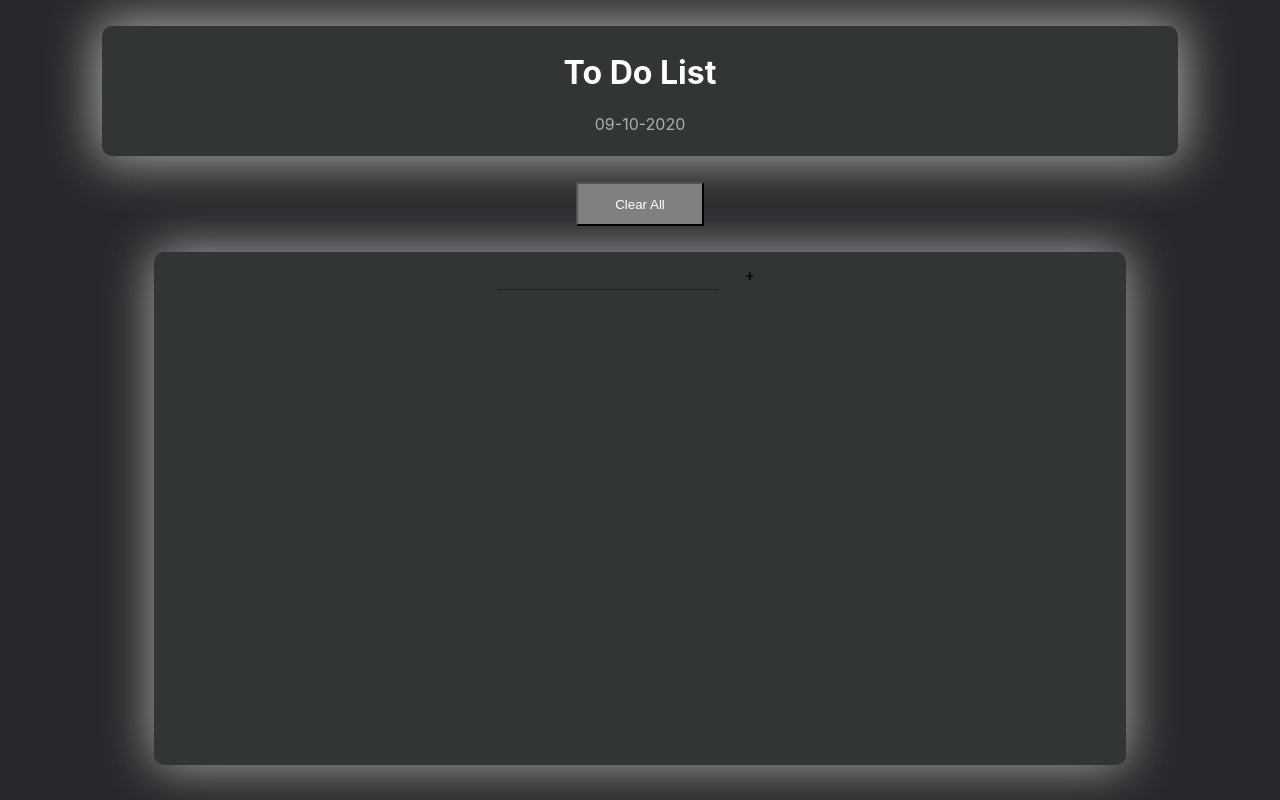
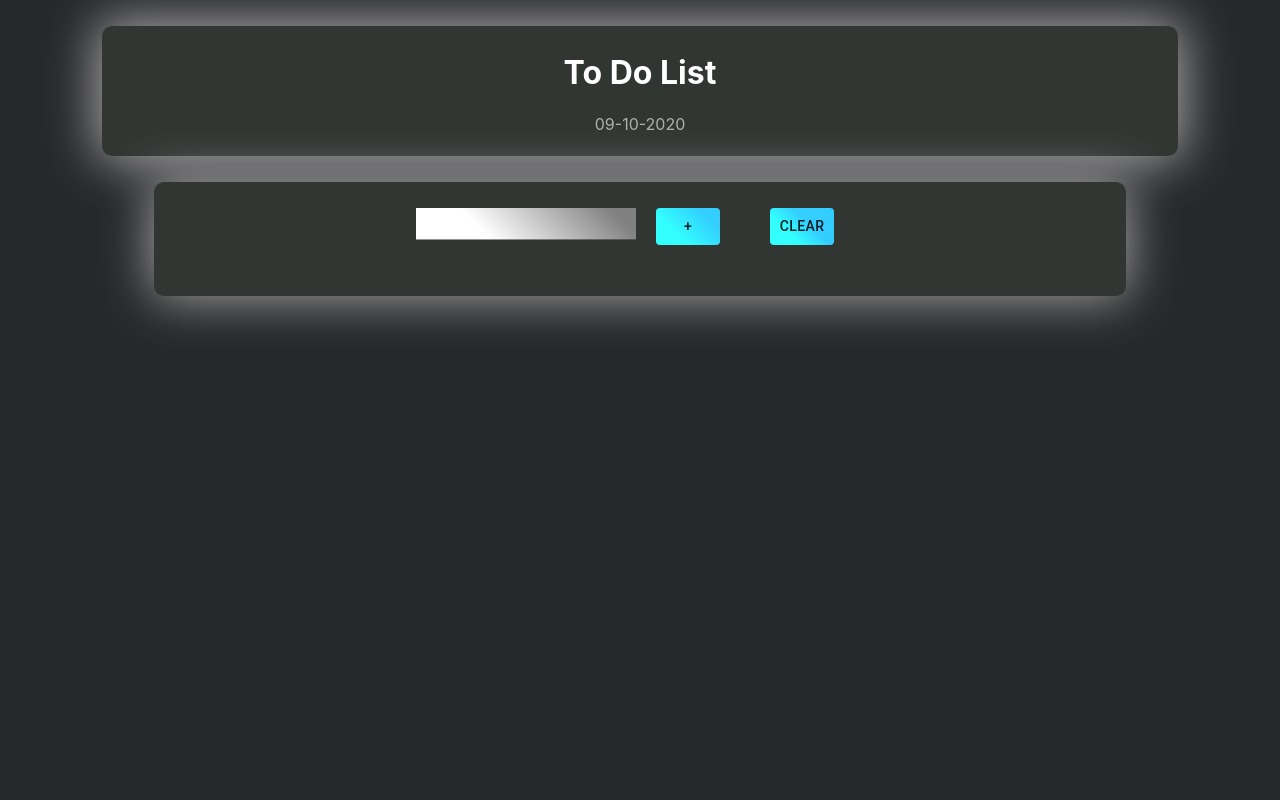
Before and after one commit to SammyLaureys/todolist, a React (Create React App) app: page / in a window 1280 px wide. Built offline with nearby package versions, Linux system fonts and the light colour scheme.

Commit message:
verbeteringen

```diff
--- a/src/App.js
+++ b/src/App.js
@@ -1,10 +1,9 @@
 import React, { useEffect, useState } from "react";
 import "./App.css";
 import styled from "@emotion/styled";
-import ToDoForm from "./components/ToDoForm";
+import Todoform from "./components/todoform";
 import ToDoList from "./components/ToDoList";
-import Date from "./components/Date";
-import Clear from "./components/Clear"
+import Date from "./components/date";
 
 const LOCAL_STORAGE_KEY = "react-todo-list-todos";
 
@@ -19,7 +18,7 @@ const StyledDiv = styled.div`
   margin: 2% 12%;
   padding: 0.5%;
   text-align: center;
-  height: 500px;
+  height: fit-content;
 `;
 
 const StyledDiv2 = styled.div`
@@ -28,10 +27,6 @@ const StyledDiv2 = styled.div`
   box-shadow: 0 0 50px 5px darkgray;
   margin: 2% 8%;
   padding: 0.5%;
-  text-align: center;
-`;
-
-const StyledDiv3 = styled.div`
   text-align: center;
 `;
 
@@ -79,11 +74,8 @@ function App() {
                 </Styledh1>
                 <Date/>
             </StyledDiv2>
-            <StyledDiv3>
-                <Clear setTodos={setTodos}/>
-            </StyledDiv3>
             <StyledDiv>
-                <ToDoForm addTodo={addTodo} />
+                <Todoform addTodo={addTodo} setTodos={setTodos} />
                 <ToDoList
                     todos={todos}
                     removeTodo={removeTodo}
--- a/src/components/Clear.js
+++ /dev/null
@@ -1,22 +0,0 @@
-import React from "react";
-import styled from "@emotion/styled";
-
-const Styled = styled.button`
-  color: white;
-  background-color: gray;
-  width: 10%;
-  padding-top: 1%;
-  padding-bottom: 1%;
-`;
-
-function Clear({setTodos}){
-
-    function ClearAll(){
-        setTodos([]);
-    }
-    return(
-        <Styled onClick={ClearAll} type="button">Clear All</Styled>
-    )
-}
-
-export default Clear;
--- a/src/components/ToDoForm.js
+++ /dev/null
@@ -1,38 +0,0 @@
-import { Button, TextField } from "@material-ui/core";
-import React, { useState } from "react";
-import { v4 as uuidv4 } from "uuid";
-
-
-function ToDoForm({ addTodo }) {
-    const [todo, setTodo] = useState({
-        id: "",
-        task: "",
-        completed: false
-    });
-
-    function handleTaskInputChange(e) {
-        setTodo({ ...todo, task: e.target.value });
-    }
-
-    function handleSubmit(e) {
-        e.preventDefault();
-        if (todo.task.trim()) {
-            addTodo({ ...todo, id: uuidv4() });
-            setTodo({ ...todo, task: "" });
-        }
-    }
-
-    return (
-            <form className="todo-form" onSubmit={handleSubmit}>
-                <TextField
-                    type="text"
-                    name="task"
-                    value={todo.task}
-                    onChange={handleTaskInputChange}
-                />
-                <Button type="submit">+</Button>
-            </form>
-    );
-}
-
-export default ToDoForm;
--- a/src/components/ToDoList.js
+++ b/src/components/ToDoList.js
@@ -1,6 +1,6 @@
 import { List } from "@material-ui/core";
 import React from "react";
-import Todo from "./Todo";
+import Todo from "./todo";
 import styled from "@emotion/styled";
 
 const StyledDiv = styled.div`
--- /dev/null
+++ b/src/components/clear.js
@@ -0,0 +1,22 @@
+import React from "react";
+import {Button} from "@material-ui/core";
+import { makeStyles } from '@material-ui/core/styles';
+
+const useStyles = makeStyles({
+    button: {
+        margin: '20px 30px 0px 20px',
+        background: 'linear-gradient(45deg, #33FFFF 30%, #33CEFF 60%)',
+    },
+});
+
+function Clear({setTodos}){
+    const classes = useStyles();
+    function ClearAll(){
+        setTodos([]);
+    }
+    return(
+        <Button onClick={ClearAll} className={classes.button} type="submit">Clear</Button>
+    )
+}
+
+export default Clear;
--- /dev/null
+++ b/src/components/todoform.js
@@ -0,0 +1,52 @@
+import { Button, TextField } from "@material-ui/core";
+import React, { useState } from "react";
+import { v4 as uuidv4 } from "uuid";
+import { makeStyles } from '@material-ui/core/styles';
+import Clear from "./clear";
+
+const useStyles = makeStyles({
+    textField: {
+        margin: '20px 0px 0px 0px',
+        background: 'linear-gradient(45deg, white 30%, gray 90%)',
+    },
+    button: {
+        margin: '20px 30px 0px 20px',
+        background: 'linear-gradient(45deg, #33FFFF 30%, #33CEFF 80%)',
+    },
+});
+
+function Todoform({ addTodo,setTodos }) {
+    const classes = useStyles();
+    const [todo, setTodo] = useState({
+        id: "",
+        task: "",
+        completed: false
+    });
+
+    function handleTaskInputChange(e) {
+        setTodo({ ...todo, task: e.target.value });
+    }
+
+    function handleSubmit(e) {
+        e.preventDefault();
+        if (todo.task.trim()) {
+            addTodo({ ...todo, id: uuidv4() });
+            setTodo({ ...todo, task: "" });
+        }
+    }
+
+    return (
+            <form className="todo-form" onSubmit={handleSubmit}>
+                    <TextField className={classes.textField}
+                        type="text"
+                        name="task"
+                        value={todo.task}
+                        onChange={handleTaskInputChange}
+                    />
+                    <Button className={classes.button} type="submit">+</Button>
+                    <Clear setTodos={setTodos}/>
+            </form>
+    );
+}
+
+export default Todoform;
```
Also changed, not shown: src/components/date.js (renamed from src/components/Date.js), src/components/todo.js (renamed from src/components/Todo.js).
